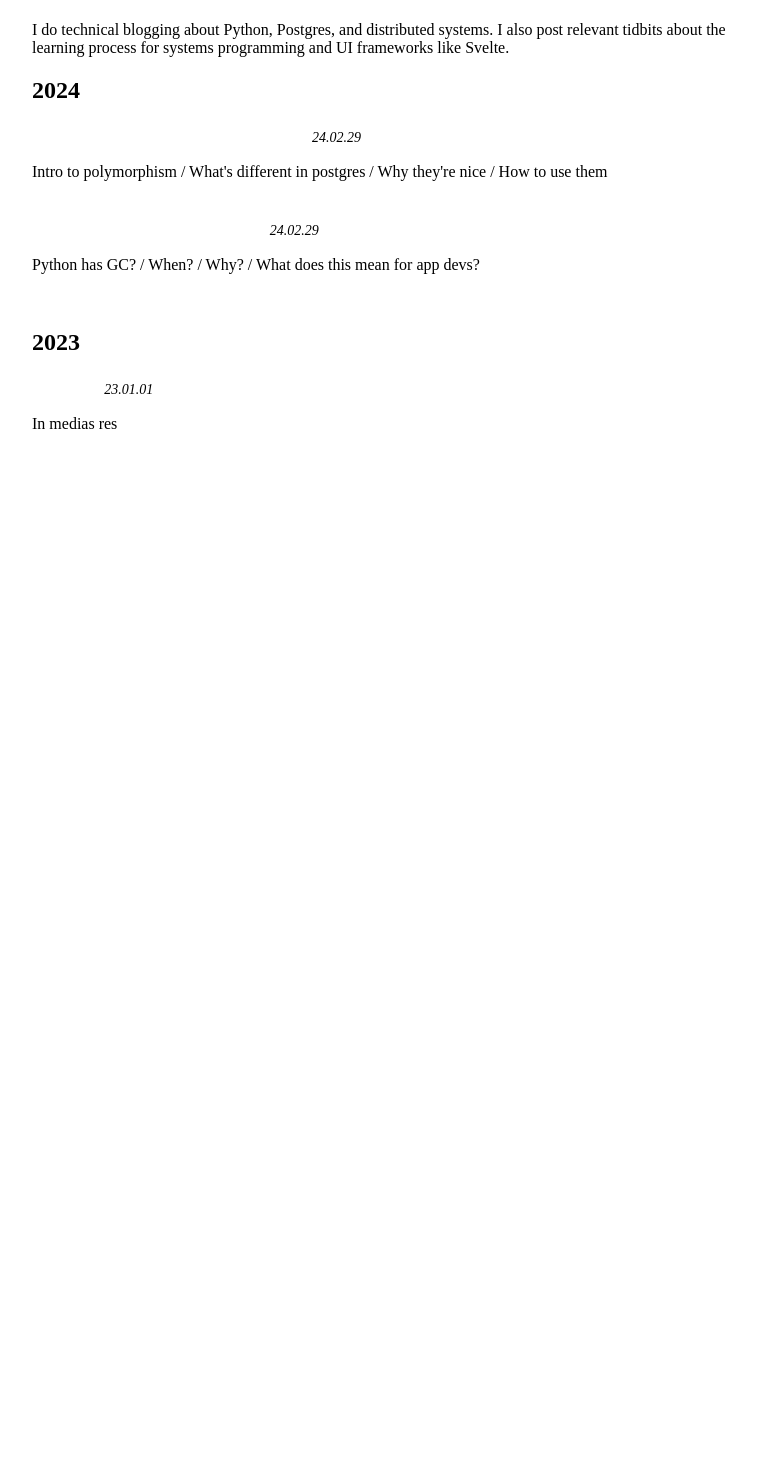
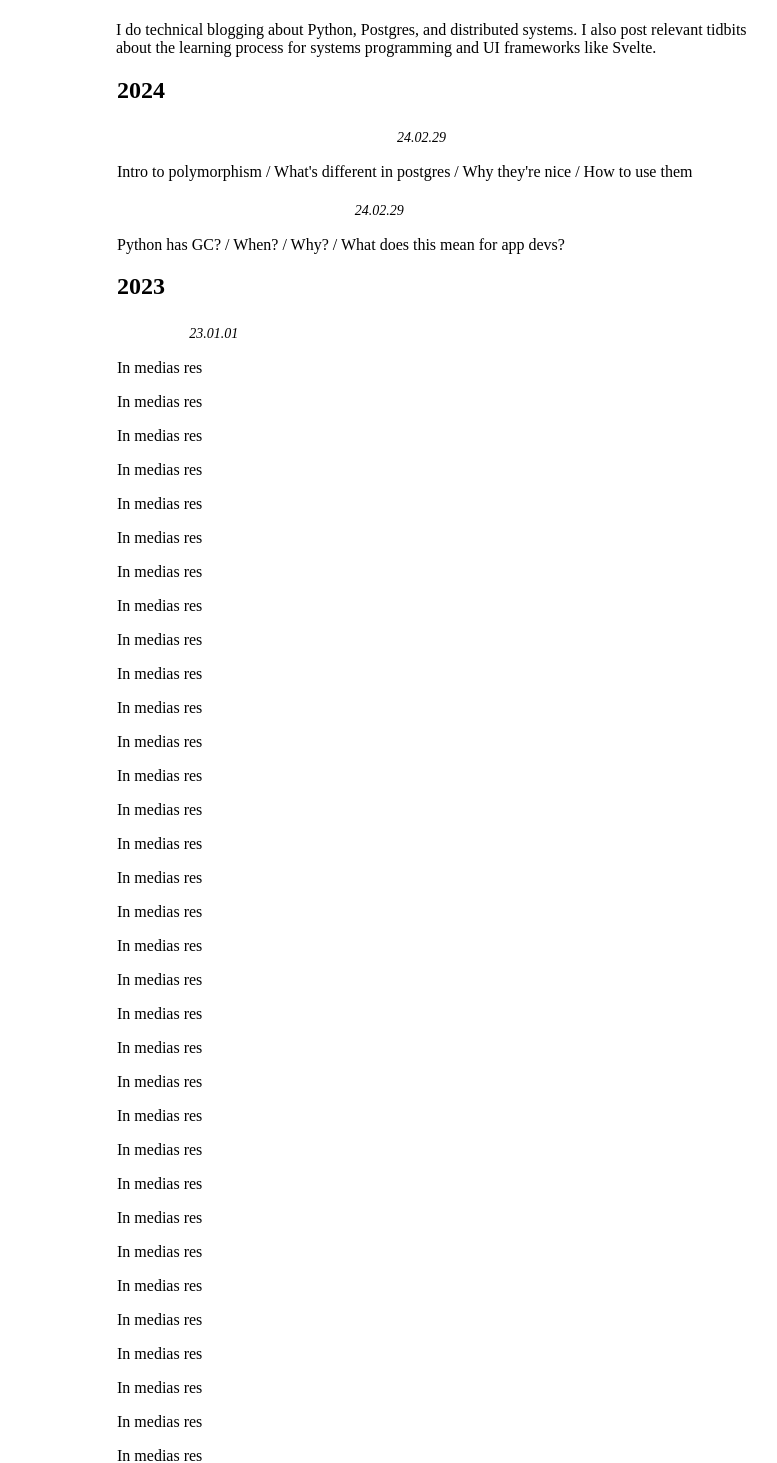
Before and after one commit to davidbrackbill/davidbrackbill.github.io, a SvelteKit app: page /blog in a window 1280 px wide. Shown: the part 167-1630 px from the top of the page, without its empty margins (248-1025 px from the left). Before the commit the page ends 800 px from the top, so only its background shows below. Built offline with nearby package versions, Linux system fonts and the light colour scheme.

Commit message:
Add blog timeline (using px absolute spacing)
TODO: Align top of nav-bar to beginning of the Article div

```diff
--- a/src/routes/+layout.svelte
+++ b/src/routes/+layout.svelte
@@ -2,8 +2,9 @@
     import { base } from '$app/paths';
 </script>
 
-<body id="wrap">
-    <header>
+<body>
+<div class="wrap">
+    <header class="side-flex">
         <h1 class="header-home">
             <a href="{base}/">David Brackbill</a>
         </h1>
@@ -16,19 +17,23 @@
     </header>
 
     <slot />
-</body>
+</div>
+</body >
 
 <style>
 
 header {
     padding: 0px 0px 20px 0px;
+}
+
+:global(.side-flex) {
     display:flex;
     width:fit-content;
     margin:auto;
     align-items: center;
 }
 
-#wrap {
+.wrap {
     width: 60% 1;
     max-width: 45em;
     margin: 0 auto;
--- a/src/routes/blog/+page.svelte
+++ b/src/routes/blog/+page.svelte
@@ -2,9 +2,22 @@
     import { base } from '$app/paths';
 </script>
 
+<div class="side-flex align-start">
+
+<div class="nav-text nav-sticky">
+    <ul>
+        <li><a href="#2024">2024</a></li>
+        <li><a href="#2023">2023</a></li>
+
+</div>
+
+<div>
+<div class="article-offset">
     <h1>Writing on the technical spectrum</h1>
     <p>I do technical blogging about Python, Postgres, and distributed systems. I also post relevant tidbits about the learning process for systems programming and UI frameworks like Svelte.</p>
+</div>
 
+<div class="article-offset article-border">
     <h2 id="2024">2024</h2>
     <div>
         <a href="{base}/psql_poly">Polymorphic functions in Postgres</a>
@@ -25,13 +38,82 @@
         <a>Old post</a>
         <time datetime="2023-01-01">23.01.01</time>
         <p>In medias res</p>
+        <p>In medias res</p>
+        <p>In medias res</p>
+        <p>In medias res</p>
+        <p>In medias res</p>
+        <p>In medias res</p>
+        <p>In medias res</p>
+        <p>In medias res</p>
+        <p>In medias res</p>
+        <p>In medias res</p>
+        <p>In medias res</p>
+        <p>In medias res</p>
+        <p>In medias res</p>
+        <p>In medias res</p>
+        <p>In medias res</p>
+        <p>In medias res</p>
+        <p>In medias res</p>
+        <p>In medias res</p>
+        <p>In medias res</p>
+        <p>In medias res</p>
+        <p>In medias res</p>
+        <p>In medias res</p>
+        <p>In medias res</p>
+        <p>In medias res</p>
+        <p>In medias res</p>
+        <p>In medias res</p>
+        <p>In medias res</p>
+        <p>In medias res</p>
+        <p>In medias res</p>
+        <p>In medias res</p>
+        <p>In medias res</p>
+        <p>In medias res</p>
+        <p>In medias res</p>
+        <p>In medias res</p>
+        <p>In medias res</p>
+        <p>In medias res</p>
+        <p>In medias res</p>
+        <p>In medias res</p>
+        <p>In medias res</p>
+        <p>In medias res</p>
+        <p>In medias res</p>
+    </div>
+
+<!--article-offset article-border-->
+</div>
+
+<!--Aligns splash and article as siblings-->
+</div>
+
+<!--side-flex-->
 </div>
 
 
 <style>
 
-div {
-    padding: 0px 0px 20px 0px;
+.nav-sticky {
+    position: sticky;
+    top: 0;
+    margin-top: 120px;
+}
+
+.align-start {
+    align-items: flex-start;
+}
+
+.nav-text a {
+    text-decoration: none;
+    font-family: ui-monospace;
+    font-size: 16px;
+}
+
+.article-offset {
+    padding-left: 24px;
+}
+
+.article-border {
+    border-left: 1px solid white;
 }
 
 a {
@@ -44,4 +126,11 @@ time {
     font-size: 14px;
 }
 
+ul {
+  justify-content: flex-start;
+  list-style-type: none;
+  padding: 0px 0px 0px 0px;
+  width: 60px;
+}
+
 </style>
```
Lines whose indentation alone changed are shown as unchanged.
